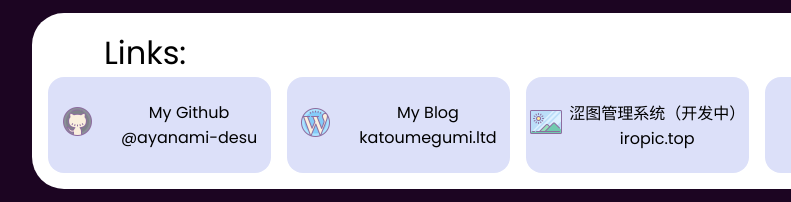
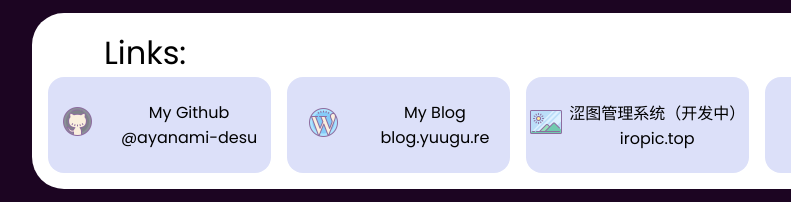
Before and after one commit to ayanami-desu/yuugure, a plain HTML site: page index.html in a window 1280 px wide. Shown: the part 988-1190 px from the top of the page, 68-859 px from the left. Drawn offline with Linux system fonts and the light colour scheme.

Commit message:
Update index.html

```diff
--- a/index.html
+++ b/index.html
@@ -42,10 +42,10 @@
             <div><span>My Github</span><br /><span>@ayanami-desu</span></div>
           </div>
         </a>
-        <a href="https://katoumegumi.ltd/" target="_blank">
+        <a href="https://blog.yuugu.re/" target="_blank">
           <div class="links-item">
             <div class="icon-con"><img src="./icons/icons8-wordpress-64.png" width="32px" /></div>
-            <div><span>My Blog</span><br /><span>katoumegumi.ltd</span></div>
+            <div><span>My Blog</span><br /><span>blog.yuugu.re</span></div>
           </div>
         </a>
         <a href="https://iropic.top/" target="_blank">
```
